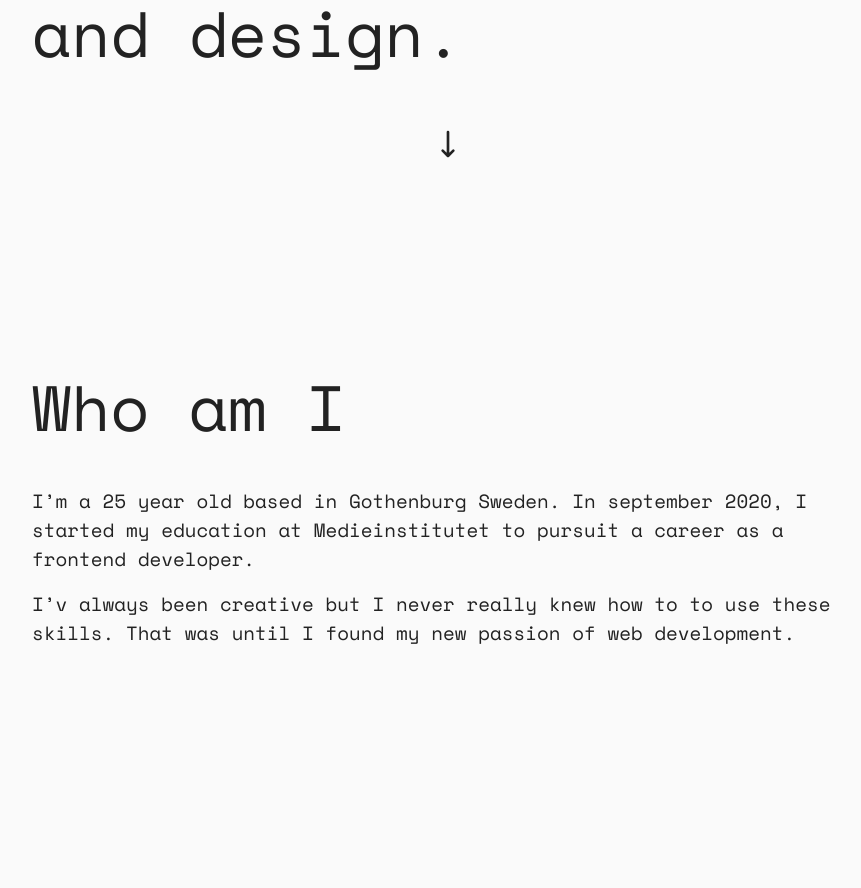
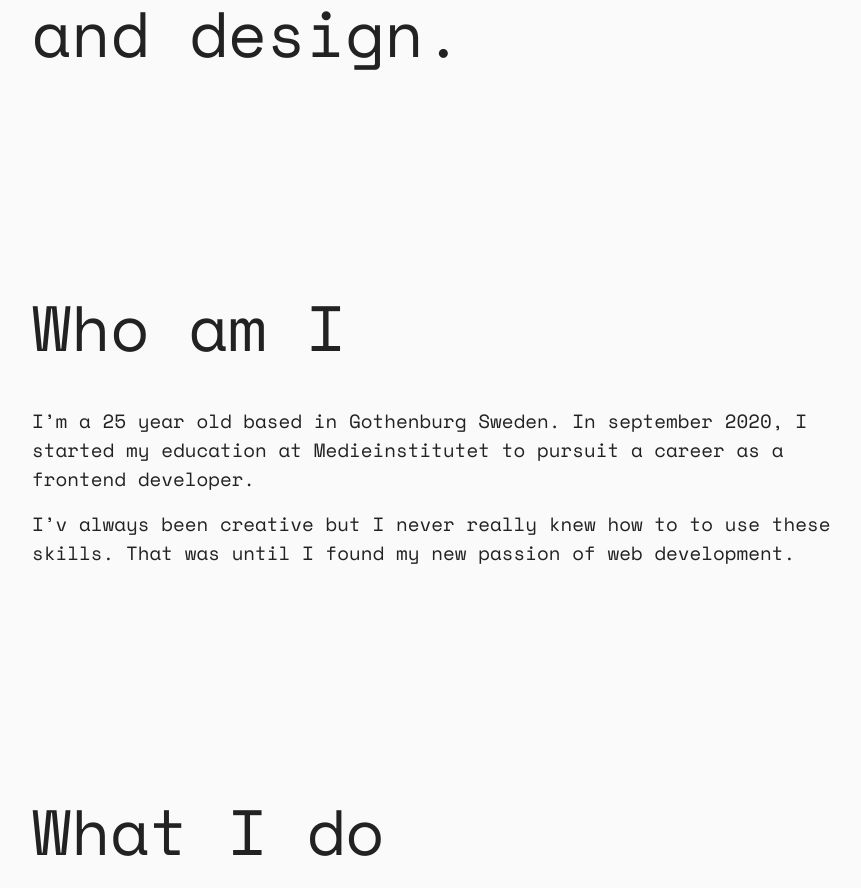
Before and after one commit to PetterFogel/portfolio, a React (Create React App) app: page / in a window 1280 px wide. Shown: the part 780-1668 px from the top of the page, without its empty margins (192-1053 px from the left). Built offline with nearby package versions, Linux system fonts and the light colour scheme.

Commit message:
Removed arrow icon.

```diff
--- a/src/components/main/intro.tsx
+++ b/src/components/main/intro.tsx
@@ -1,6 +1,5 @@
 import classes from "../../styles/global.module.css";
 import { animated, useSpring } from "react-spring";
-import { HiOutlineArrowNarrowDown } from "react-icons/hi";
 import { FC } from "react";
 
 const IntroContent: FC = () => {
@@ -28,9 +27,6 @@ const IntroContent: FC = () => {
           and design.
         </h2>
       </animated.div>
-      <div className={classes.arrowHolder}>
-        <HiOutlineArrowNarrowDown className={classes.arrowIcon} />
-      </div>
     </section>
   );
 };
```
